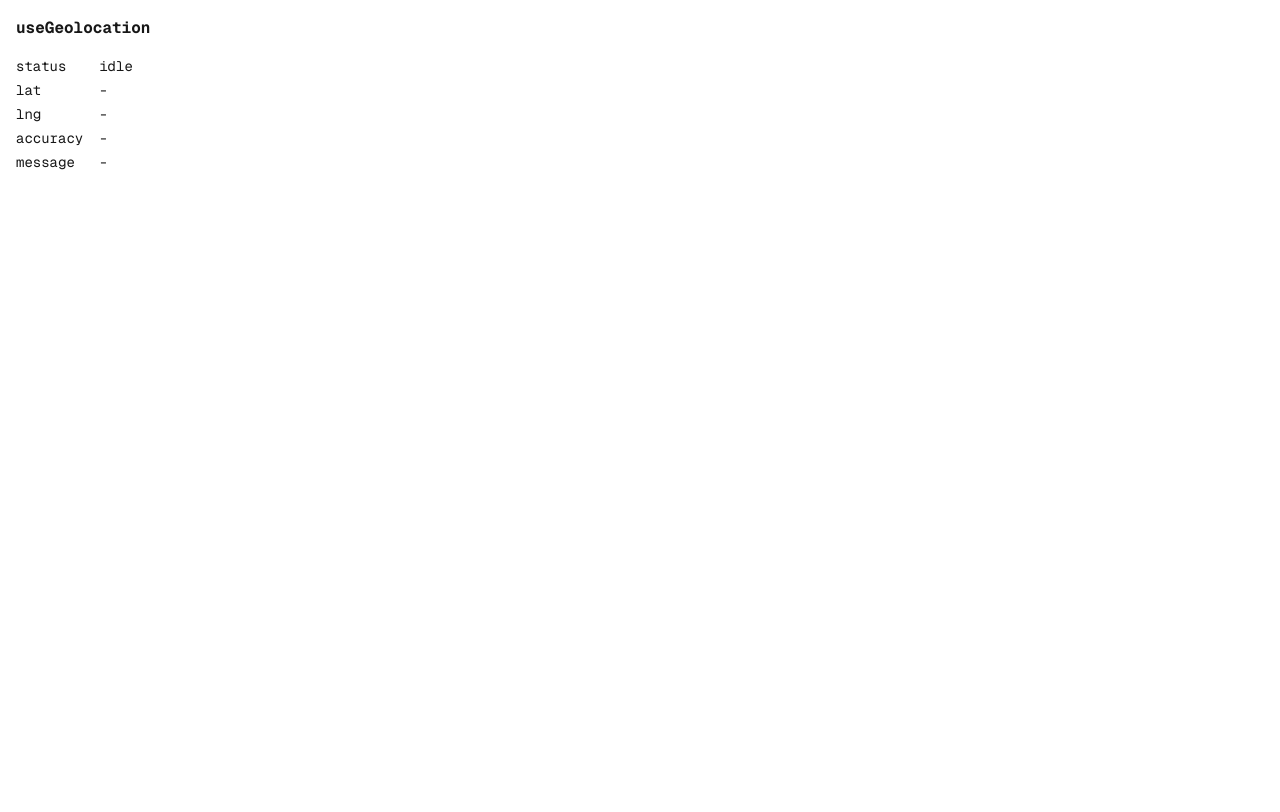
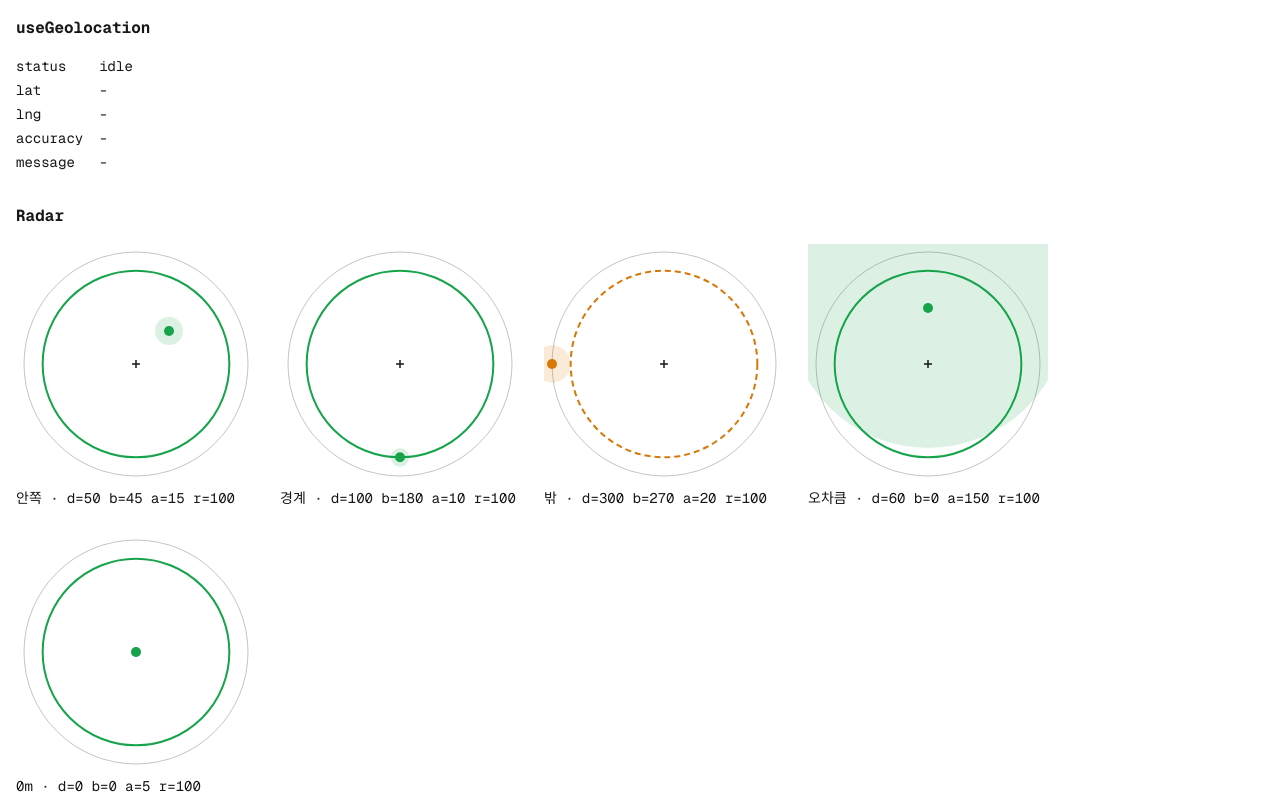
Before and after one commit to chainru1e/Jiphap, a Next.js app: page /dev in a window 1280 px wide. Built offline with nearby package versions, Linux system fonts and the light colour scheme; no server answers.

Commit message:
T16: SVG 레이더 컴포넌트

```diff
--- /dev/null
+++ b/app/dev/DevRadar.tsx
@@ -0,0 +1,32 @@
+'use client'
+
+// Radar에 대표 상태 5세트를 넣어 나란히 보여 주는 개발용 표시부.
+// T16 완료 기준 "props를 바꿔가며 모든 상태가 그려진다"를 여기서 눈으로 확인한다.
+
+import Radar, { type RadarProps } from '@/components/Radar'
+
+const CASES: { label: string; props: RadarProps }[] = [
+  { label: '안쪽', props: { distance: 50, bearing: 45, accuracy: 15, radius: 100 } },
+  { label: '경계', props: { distance: 100, bearing: 180, accuracy: 10, radius: 100 } },
+  { label: '밖', props: { distance: 300, bearing: 270, accuracy: 20, radius: 100 } },
+  { label: '오차큼', props: { distance: 60, bearing: 0, accuracy: 150, radius: 100 } },
+  { label: '0m', props: { distance: 0, bearing: 0, accuracy: 5, radius: 100 } },
+]
+
+export default function DevRadar() {
+  return (
+    <section className="p-4 font-mono text-sm">
+      <h1 className="mb-4 text-base font-bold">Radar</h1>
+      <div className="flex flex-wrap gap-6">
+        {CASES.map(({ label, props }) => (
+          <figure key={label}>
+            <Radar {...props} />
+            <figcaption className="mt-1">
+              {label} · d={props.distance} b={props.bearing} a={props.accuracy} r={props.radius}
+            </figcaption>
+          </figure>
+        ))}
+      </div>
+    </section>
+  )
+}
--- a/app/dev/page.tsx
+++ b/app/dev/page.tsx
@@ -1,6 +1,7 @@
 import { notFound } from 'next/navigation'
 
 import DevGeo from './DevGeo'
+import DevRadar from './DevRadar'
 
 // 개발 전용 페이지. 프로덕션 빌드에서는 404다 — T16·T17의 "/dev 페이지에서 확인"이
 // 여기에 쌓이고, 시뮬레이션 슬라이더는 프로덕션에서 숨겨야 한다 (TASKS.md T17).
@@ -11,5 +12,10 @@ import DevGeo from './DevGeo'
 export default function DevPage() {
   if (process.env.NODE_ENV === 'production') notFound()
 
-  return <DevGeo />
+  return (
+    <>
+      <DevGeo />
+      <DevRadar />
+    </>
+  )
 }
--- /dev/null
+++ b/components/Radar.tsx
@@ -0,0 +1,81 @@
+// SVG 레이더. props만 받는 순수 컴포넌트 — 훅·상태·Supabase가 없다.
+// 지도 타일이 안 올 때의 폴백이라, 좌표만 있으면 무조건 그려져야 한다 (ARCHITECTURE.md §9).
+//
+// 정확도(accuracy)는 반투명 원으로 보여 주기만 한다. 반경 원의 색은 distance만 본다 —
+// 정확도를 이유로 출첵을 막지 않는 것과 같은 원칙이다 (§5). 이 컴포넌트가 판정을 하지 않는다.
+//
+// 색은 Tailwind 클래스가 아니라 currentColor·인라인 값이다. 테스트 환경이나 다른
+// 컨텍스트에서 CSS 없이 렌더해도 같은 그림이 나와야 하고, 회색·십자는 currentColor라
+// 다크모드에서 글자색을 따라간다.
+
+import { scaleM, toSvgPoint } from '@/lib/radarGeom'
+
+export interface RadarProps {
+  distance: number // 집합 장소까지 거리 m
+  bearing: number // 방위각 0~360, 북=0 시계방향
+  accuracy: number // GPS 오차 m
+  radius: number // 세션 반경 m
+  size?: number // px, 기본 240
+}
+
+// 색은 두 축만: 대기(반경 밖) · 활성(반경 안). ARCHITECTURE.md §10.
+const ACTIVE = '#16a34a'
+const WAITING = '#d97706'
+
+export default function Radar({
+  distance,
+  bearing,
+  accuracy,
+  radius,
+  size = 240,
+}: RadarProps) {
+  const c = size / 2
+  const outerR = c - 8
+  const inside = distance <= radius
+  const color = inside ? ACTIVE : WAITING
+  const me = toSvgPoint({ distance, bearing, radius, size })
+
+  return (
+    <svg
+      role="img"
+      aria-label={`집합 장소 반경 ${radius}m, 현재 거리 ${Math.round(distance)}m`}
+      viewBox={`0 0 ${size} ${size}`}
+      width={size}
+      height={size}
+    >
+      {/* 바깥 원: radius × 1.2 m. 배경일 뿐이라 얇고 옅게. */}
+      <circle
+        cx={c}
+        cy={c}
+        r={outerR}
+        fill="none"
+        stroke="currentColor"
+        strokeOpacity={0.25}
+        strokeWidth={1}
+      />
+      {/* 반경 원: 안이면 실선, 밖이면 점선. 이 구분이 화면에서 가장 먼저 읽혀야 한다. */}
+      <circle
+        cx={c}
+        cy={c}
+        r={scaleM(radius, radius, size)}
+        fill="none"
+        stroke={color}
+        strokeWidth={2}
+        strokeDasharray={inside ? undefined : '6 4'}
+      />
+      {/* 정확도 원: 내 점을 중심으로. viewBox 밖은 SVG가 알아서 잘라낸다. */}
+      <circle
+        cx={me.x}
+        cy={me.y}
+        r={scaleM(accuracy, radius, size)}
+        fill={color}
+        fillOpacity={0.15}
+      />
+      {/* 중심 십자: 집합 장소. */}
+      <line x1={c - 4} y1={c} x2={c + 4} y2={c} stroke="currentColor" strokeWidth={1.5} />
+      <line x1={c} y1={c - 4} x2={c} y2={c + 4} stroke="currentColor" strokeWidth={1.5} />
+      {/* 내 점. 반경 × 1.2를 넘으면 toSvgPoint가 가장자리에 고정한다. */}
+      <circle cx={me.x} cy={me.y} r={5} fill={color} />
+    </svg>
+  )
+}
--- /dev/null
+++ b/lib/radarGeom.ts
@@ -0,0 +1,43 @@
+// 레이더의 극좌표→SVG 좌표 변환. 순수 함수만 둔다 — React·Supabase·브라우저 API를
+// import하지 않는다. 컴포넌트(components/Radar.tsx)는 렌더 테스트 환경이 없으므로,
+// 점이 어디에 찍히는지는 전부 여기서 테스트로 고정한다.
+
+/** 바깥 원과 viewBox 가장자리 사이 여백(px). 점이 가장자리에 고정돼도 잘리지 않게 한다. */
+export const RADAR_MARGIN_PX = 8
+
+/** 바깥 원이 대응하는 거리 = radius × 이 값. 반경 밖에 있어도 "얼마나 밖인지"가 보여야 한다. */
+export const RADAR_RANGE_FACTOR = 1.2
+
+export type RadarFrame = {
+  /** 세션 반경(m). DB check로 20~300에 묶여 있어 0 나눗셈 가드는 두지 않는다. */
+  radius: number
+  /** SVG 한 변(px). viewBox는 0 0 size size, 중심은 size/2. */
+  size: number
+}
+
+/** m → px. 바깥 원 반지름(size/2 − 여백)이 radius × 1.2 m에 대응하도록 선형 스케일. */
+export function scaleM(meters: number, radius: number, size: number): number {
+  const outerPx = size / 2 - RADAR_MARGIN_PX
+  return (meters * outerPx) / (radius * RADAR_RANGE_FACTOR)
+}
+
+/**
+ * 내 점의 SVG 좌표. bearing은 북=0, 시계방향 0~360 (lib/geo.ts bearingDeg 관례).
+ * SVG는 y가 아래로 커지므로 북은 −y다.
+ *
+ * 거리는 radius × 1.2에서 자른다 — 그보다 멀면 가장자리에 고정된다.
+ * distance 0이면 r=0이라 bearing과 무관하게 중심에 온다. bearingDeg가 동일 지점에서
+ * 내놓는 0은 "북"이 아니라 "미정의"인데, 그 판단을 여기서 따로 하지 않아도 되는 이유다.
+ */
+export function toSvgPoint({
+  distance,
+  bearing,
+  radius,
+  size,
+}: RadarFrame & { distance: number; bearing: number }): { x: number; y: number } {
+  const c = size / 2
+  const clamped = Math.min(distance, radius * RADAR_RANGE_FACTOR)
+  const r = scaleM(clamped, radius, size)
+  const theta = (bearing * Math.PI) / 180
+  return { x: c + r * Math.sin(theta), y: c - r * Math.cos(theta) }
+}
```
Also changed, not shown: 2 other files (tests, documents, lock files or other folders).
